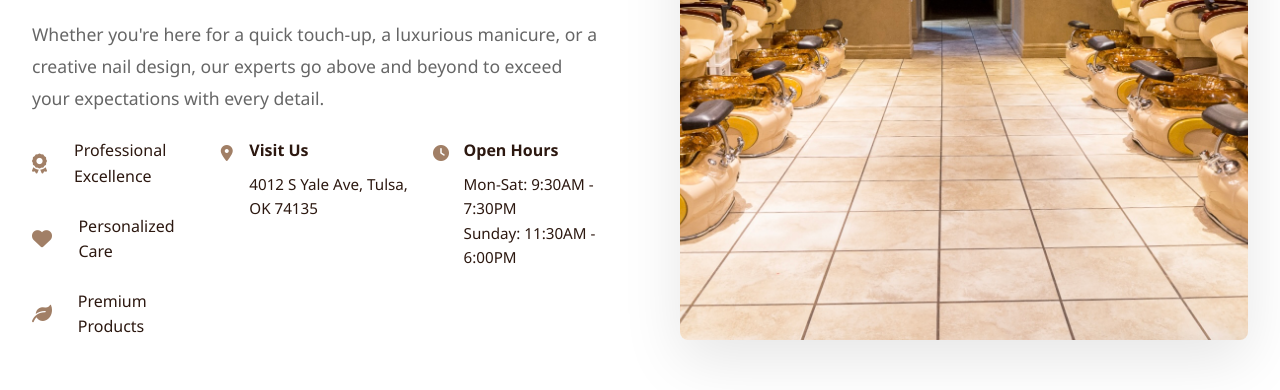
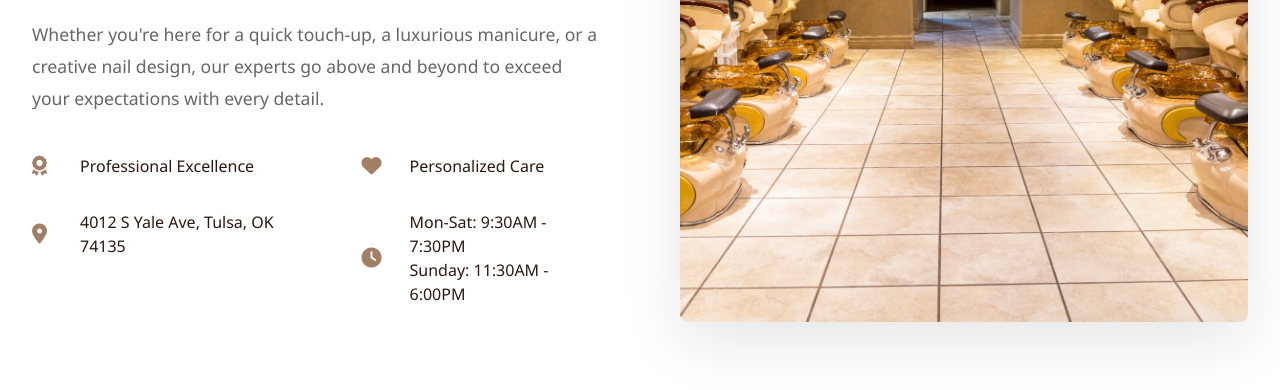
Before and after one commit to duyquangbui99/tranquiliy-ui, a React (Create React App) app: page / in a window 1280 px wide. Shown: the part 1160-1550 px from the top of the page. Built offline with nearby package versions, Linux system fonts and the light colour scheme.

Commit message:
fix the about feature

```diff
--- a/src/pages/Home/Home.css
+++ b/src/pages/Home/Home.css
@@ -142,61 +142,35 @@
 .about-features {
     display: flex;
     flex-direction: column;
-    gap: var(--spacing-lg);
 }
 
 .feature {
     display: flex;
     align-items: center;
     gap: var(--spacing-lg);
+    padding: var(--spacing-md) 0;
 }
 
 .feature i {
     color: var(--primary-brown);
     font-size: 20px;
     width: 24px;
+    flex-shrink: 0;
 }
 
 .feature span {
     color: var(--text-primary);
     font-weight: 500;
     font-size: 1rem;
+    line-height: 1.5;
 }
 
 .about-info {
     display: flex;
-    justify-content: center;
-}
-
-.location-item {
-    display: flex;
-    align-items: flex-start;
-}
-
-.location-icon {
-    width: 45px;
-    height: 45px;
-    display: flex;
-    align-items: center;
-    justify-content: center;
-    color: var(--primary-brown);
-    font-size: 16px;
-    flex-shrink: 0;
-    padding-bottom: 15px;
-}
-
-.location-details h4 {
-    color: var(--text-primary);
-    margin-bottom: 8px;
-    font-size: 1rem;
-}
-
-.location-details p {
-    color: var(--text-primary);
-    line-height: 1.6;
-    margin: 0;
-    font-size: 0.95rem;
-    font-weight: 500;
+    flex-direction: row;
+    gap: var(--spacing-xxl);
+    margin-top: var(--spacing-lg);
+    justify-content: space-between;
 }
 
 .about-image-luxury {
@@ -993,7 +967,7 @@
     .about-content-luxury,
     .contact-content-luxury {
         grid-template-columns: 1fr;
-        gap: 60px;
+        gap: 40px;
     }
 
     .about-location-info {
@@ -1010,6 +984,7 @@
 }
 
 @media (max-width: 768px) {
+
 
     .call-us-fixed {
         right: 20px;
@@ -1039,6 +1014,23 @@
     .testimonials-header h2,
     .contact-info-luxury h2 {
         font-size: 2.5rem;
+    }
+
+    .about-features {
+        gap: var(--spacing-sm);
+    }
+
+    .about-info {
+        flex-direction: column;
+        gap: var(--spacing-sm);
+    }
+
+    .feature {
+        padding: var(--spacing-sm) 0;
+    }
+
+    .feature span {
+        font-size: 0.95rem;
     }
 
     .services-grid-luxury {
--- a/src/pages/Home/Home.jsx
+++ b/src/pages/Home/Home.jsx
@@ -219,31 +219,20 @@ const Home = () => {
                                         <i className="fas fa-award"></i>
                                         <span>Professional Excellence</span>
                                     </div>
+
+                                    <div className="feature">
+                                        <i className="fas fa-map-marker-alt"></i>
+                                        <span>4012 S Yale Ave, Tulsa, OK 74135</span>
+                                    </div>
+                                </div>
+                                <div className="about-features">
                                     <div className="feature">
                                         <i className="fas fa-heart"></i>
                                         <span>Personalized Care</span>
                                     </div>
                                     <div className="feature">
-                                        <i className="fas fa-leaf"></i>
-                                        <span>Premium Products</span>
-                                    </div>
-                                </div>
-                                <div className="location-item">
-                                    <div className="location-icon">
-                                        <i className="fas fa-map-marker-alt"></i>
-                                    </div>
-                                    <div className="location-details">
-                                        <h4>Visit Us</h4>
-                                        <p>4012 S Yale Ave, Tulsa, OK 74135</p>
-                                    </div>
-                                </div>
-                                <div className="location-item">
-                                    <div className="location-icon">
                                         <i className="fas fa-clock"></i>
-                                    </div>
-                                    <div className="location-details">
-                                        <h4>Open Hours</h4>
-                                        <p>Mon-Sat: 9:30AM - 7:30PM<br />Sunday: 11:30AM - 6:00PM</p>
+                                        <span>Mon-Sat: 9:30AM - 7:30PM<br />Sunday: 11:30AM - 6:00PM</span>
                                     </div>
                                 </div>
                             </div>
```
